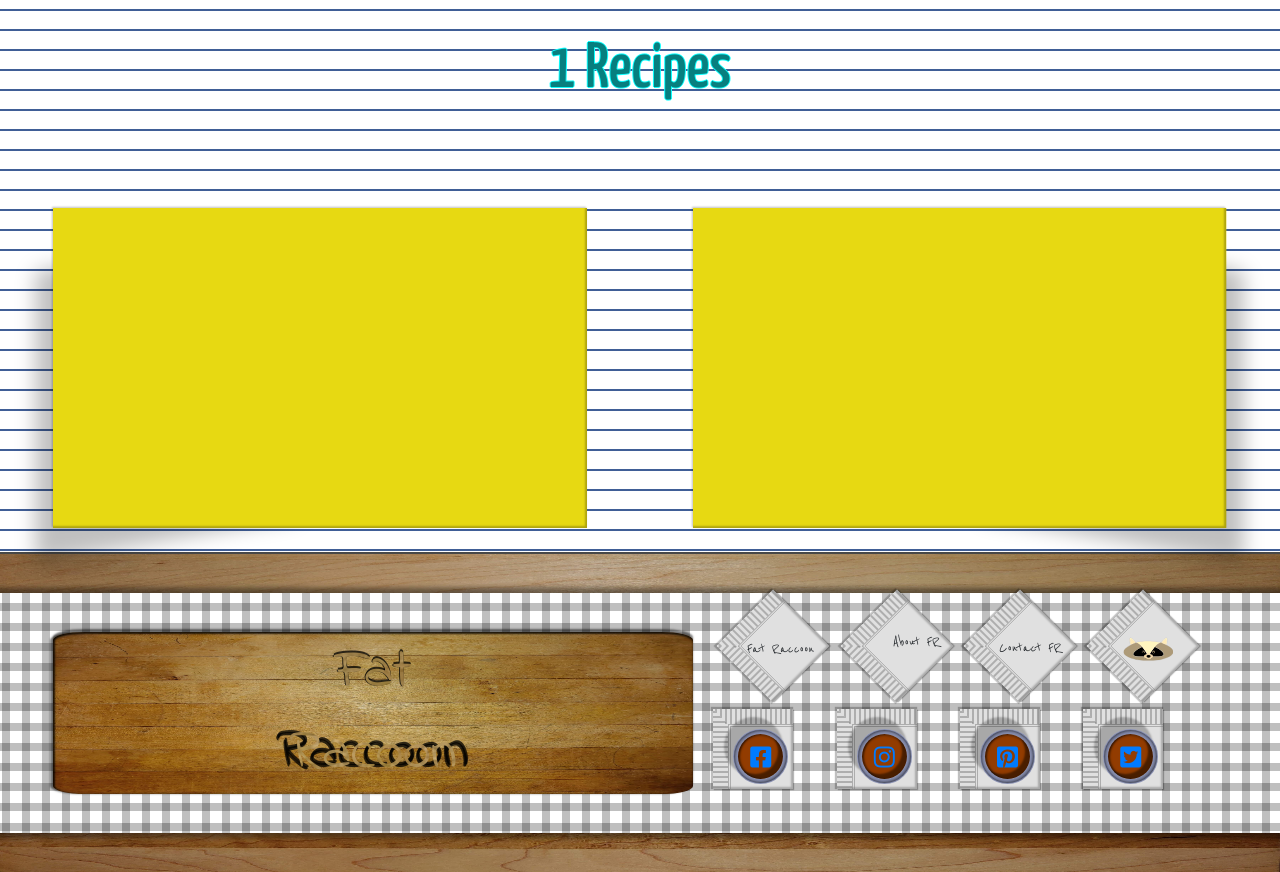
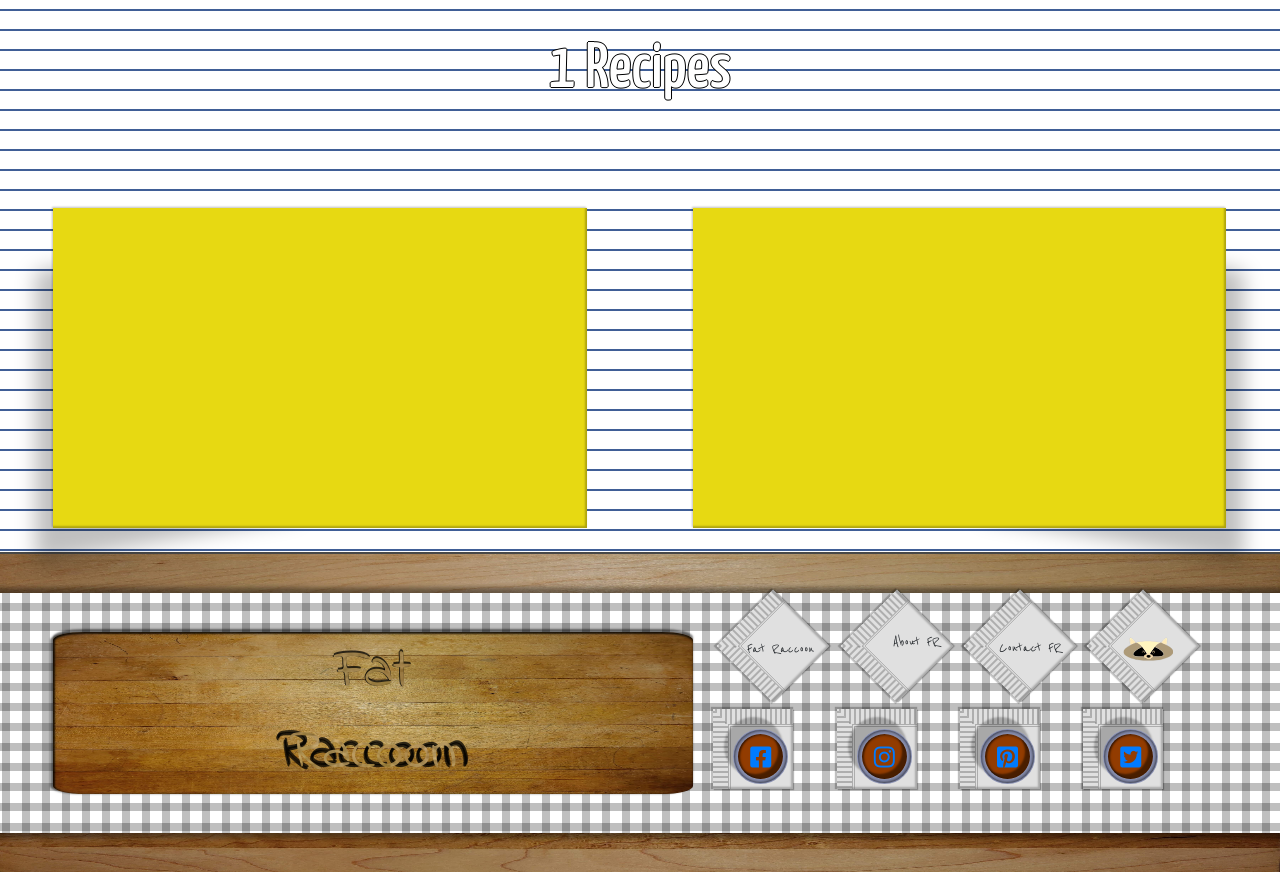
Before and after one commit to Richardaeld/Fat_Racoon_Kitchen, a Flask app: page /allRecipe/1 in a window 1280 px wide. Shown: the part 228-1100 px from the top of the page. Run offline with Flask 2, Linux system fonts and the light colour scheme; data that the repository does not hold is empty; some libraries are stand-ins or nearby versions.

Commit message:
updated UX of bubble letters and created polariod picture style

```diff
--- a/static/css/art-background.css
+++ b/static/css/art-background.css
@@ -35,15 +35,17 @@
 }
 
 .bubble-letters {
-    color: rgba(0, 0, 0, 0.5);
-    text-shadow: 0px 1px rgb(14, 255, 255),
-                1px 0px rgb(14, 255, 255),
-                0px -1px rgb(14, 255, 255),
-                -1px 0px rgb(14, 255, 255);
+    color: #fff!important;
+    text-shadow: 0px 1px #010203,
+                1px 0px #010203,
+                0px -1px #010203,
+                -1px 0px #010203;
 }
 
 .bubble-letters h1 {
     font-size: 4rem;
+    color: #fff!important;
+
 }
 
 .bubble-letters h2 {
@@ -73,6 +75,32 @@
 }
 
 /* ---------------------------------------- Animation/Art  ---------------------------------------- */
+/* ---------------------------------------- polaroid picture ---------------------------------------- */
+.polaroid-outer {
+    height: 20rem;
+    background-color: rgb(242, 243, 229);
+    margin-top: 1rem;
+    margin-bottom: 1rem;
+    box-shadow: inset -2px -2px 2px  rgba(0, 0, 0, .25),
+                -1px -1px 2px 0px rgba(0, 0, 0, .25);
+}
+
+.polaroid-picture {
+    background-color: #00ff0d;
+    height: 15rem;
+    margin: 0.5rem;
+}
+
+.polaroid-picture img {
+        height: 15rem;
+        width: 100%;
+        filter: grayscale(100%);
+}
+
+.polaroid-text {
+
+}
+
 /* ---------------------------------------- Sticky Note ---------------------------------------- */
 /* structure of sticky note is important!*/
 /* > == one level deeper ||  This effect requires a height to be set at the sticky-note level*/
@@ -83,7 +111,7 @@
 .sticky-note-no-shadow,
 .sticky-note {
     position: relative;
-    background-color: #e7d912;
+    /*background-color: #e7d912;*/
     z-index: 2;
     margin: 1.5rem 0rem;
     font-family: "Reenie Beanie", sans-serif;
@@ -169,6 +197,7 @@
     height: 100%;
     width: 100%;
     padding: 1.5rem;
+    /*background: #e7d912;*/
     background: #e7d912;
     color: #010203;
     z-index: 2;
```
